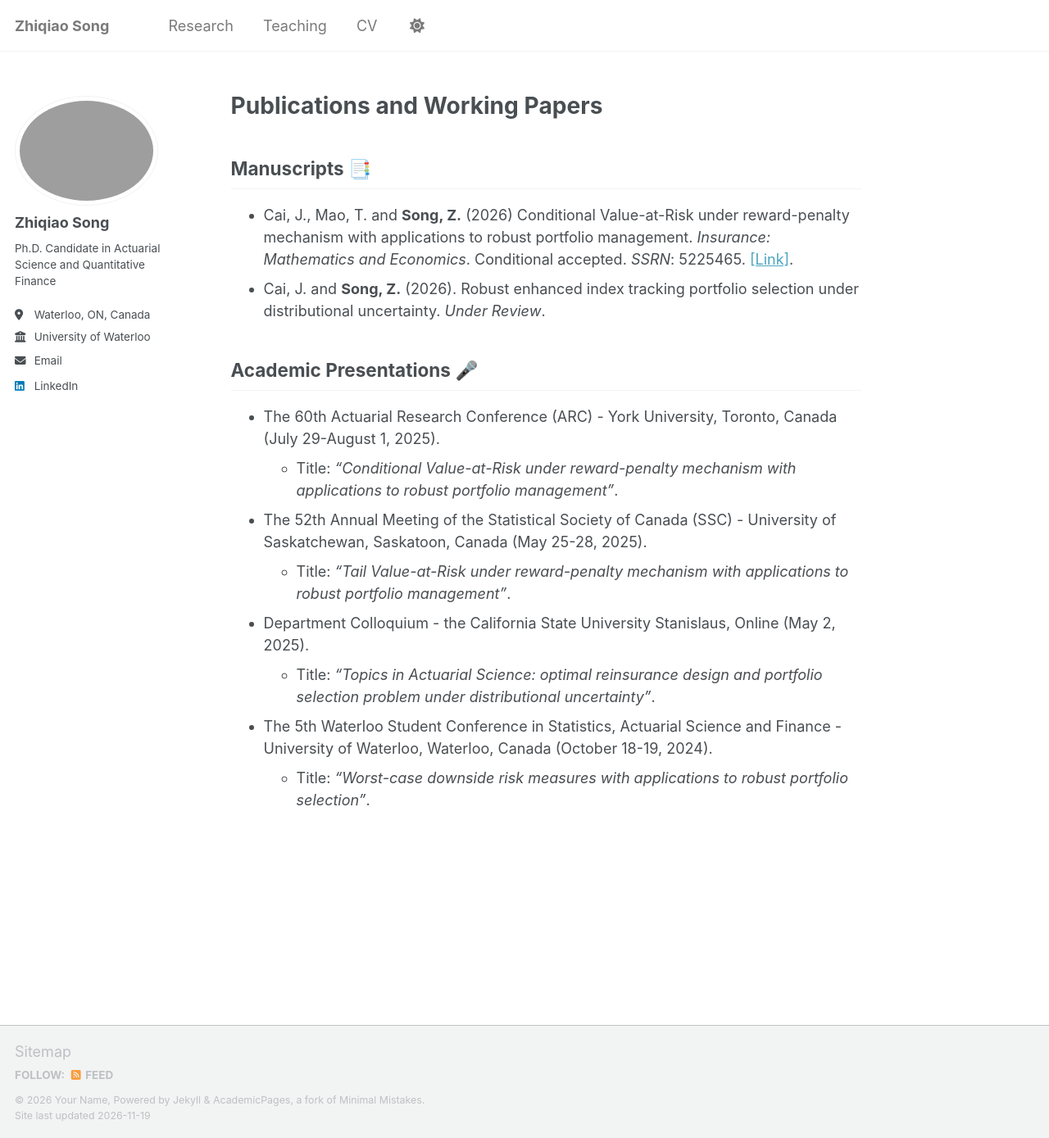
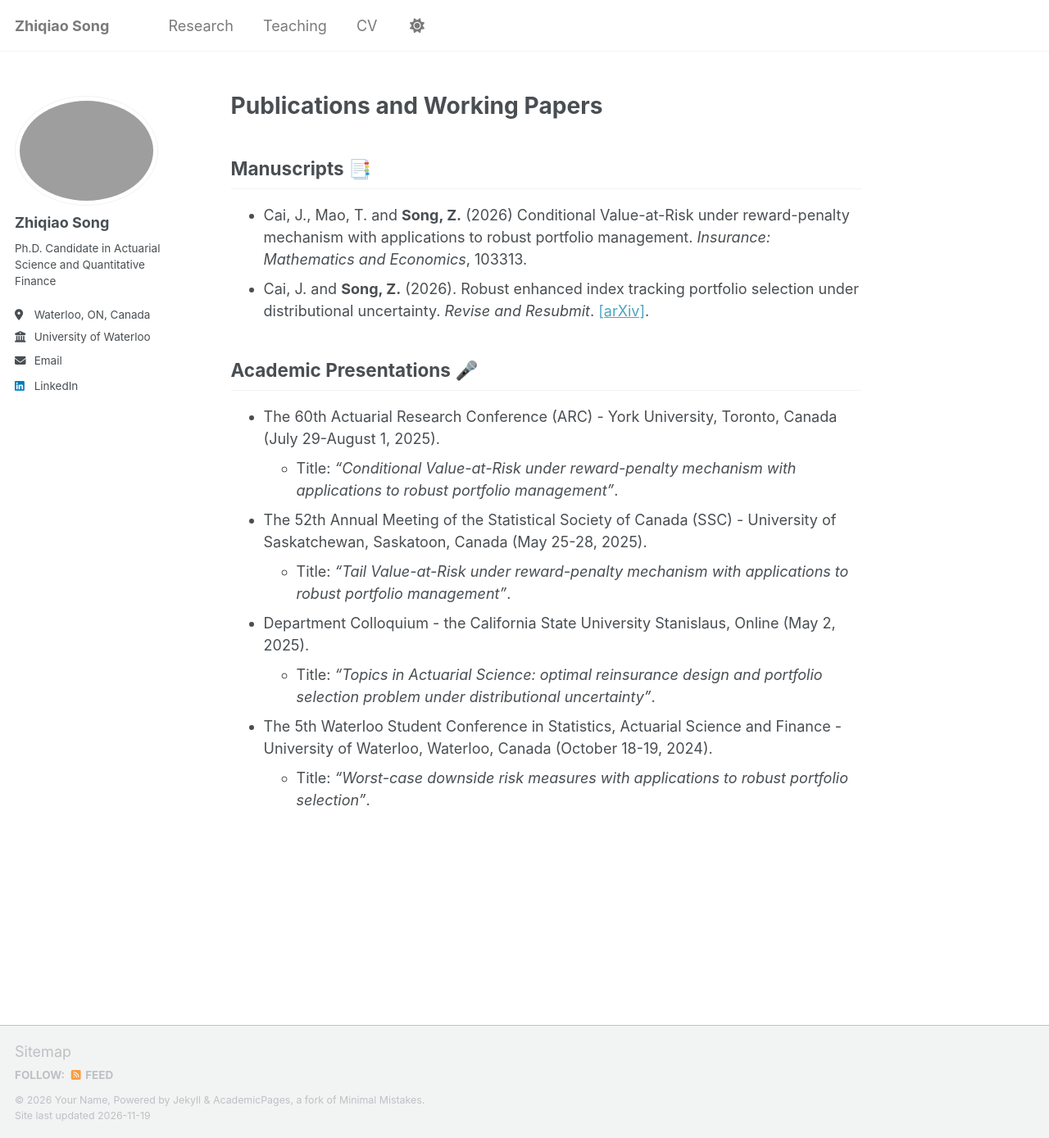
Before and after one commit to ZhiqiaoSong/zhiqiaosong.github.io, a Jekyll site: the page built from _pages/research.md, in a window 1280 px wide and 1389 px high. Shown: the whole window at 82% size. Built offline with Jekyll 4.4.1, drawn with Linux system fonts in a browser that asks for light colours; a script that is not in the unit is left out.

Commit message:
Update research.md

```diff
--- a/_pages/research.md
+++ b/_pages/research.md
@@ -9,8 +9,8 @@ author_profile: true
 
 ## Manuscripts 📑
 
-* Cai, J., Mao, T. and **Song, Z.** (2026) Conditional Value-at-Risk under reward-penalty mechanism with applications to robust portfolio management. *Insurance: Mathematics and Economics*. Conditional accepted. *SSRN*: 5225465. [[Link]](http://dx.doi.org/10.2139/ssrn.5225465).
-* Cai, J. and **Song, Z.** (2026). Robust enhanced index tracking portfolio selection under distributional uncertainty. *Under Review*.
+* Cai, J., Mao, T. and **Song, Z.** (2026) Conditional Value-at-Risk under reward-penalty mechanism with applications to robust portfolio management. *Insurance: Mathematics and Economics*, 103313.
+* Cai, J. and **Song, Z.** (2026). Robust enhanced index tracking portfolio selection under distributional uncertainty. *Revise and Resubmit*. [[arXiv]](https://doi.org/10.48550/arXiv.2610.04221).
 
 ## Academic Presentations 🎤
 
```
